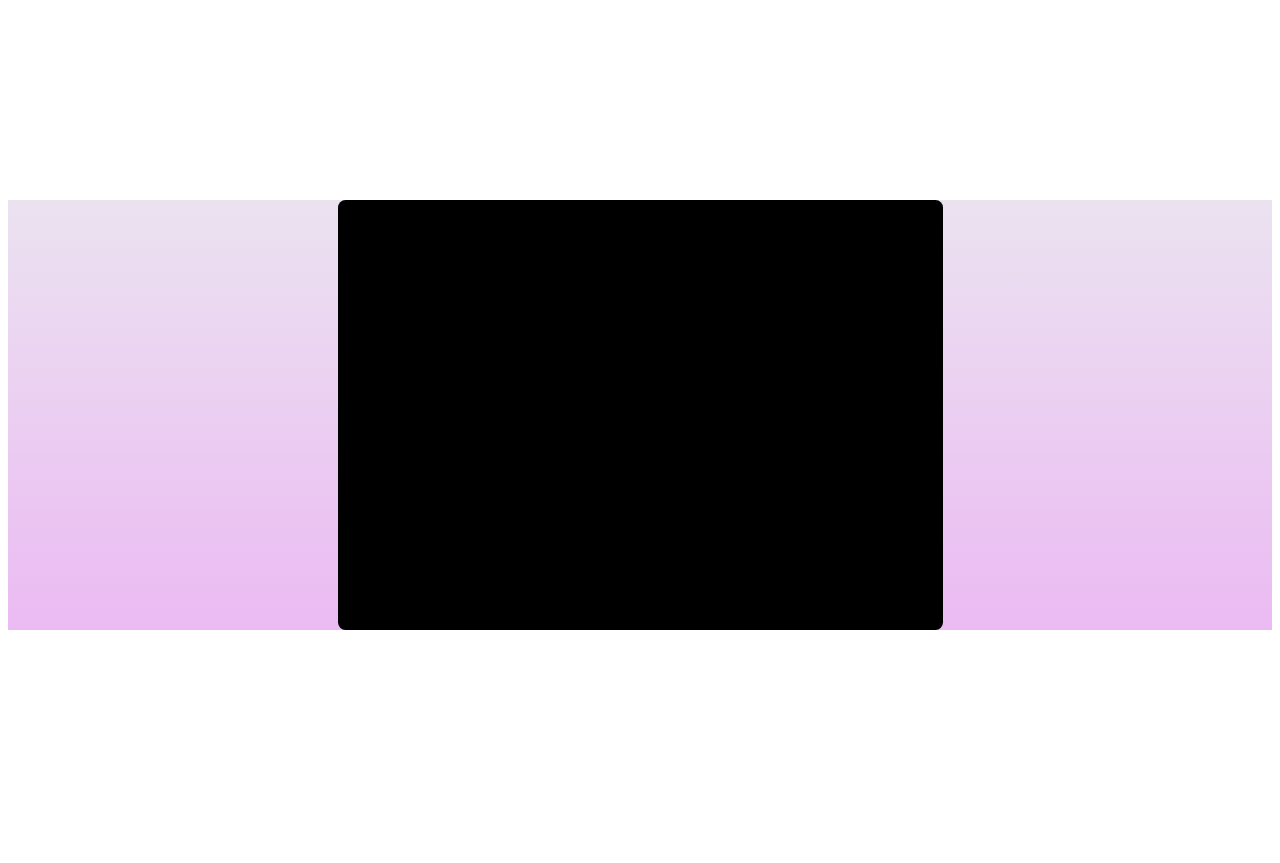
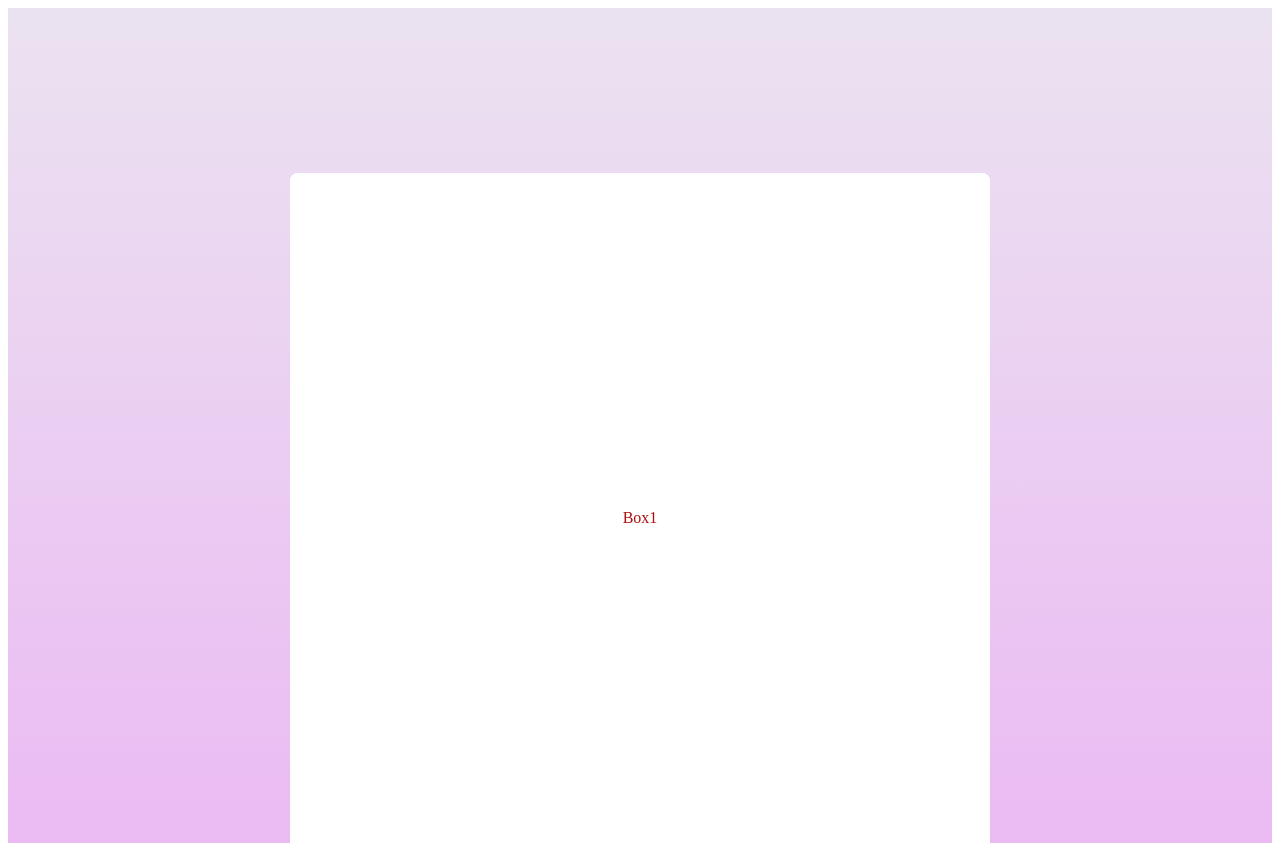
Before and after one commit to longdd90jp/basic-html, a plain HTML site: page Bai1.html in a window 1280 px wide. Before the commit the page ends 800 px from the top, so only its background shows below. Drawn offline with Linux system fonts and the light colour scheme.

Commit message:
Update Bai1.html

```diff
--- a/Bai1.html
+++ b/Bai1.html
@@ -5,22 +5,26 @@
         <title>Bai 1</title>
         <style>
             .box{
-                width: 585px;
-                height: 410px;
-                color: #000000;
+                width: 680px;
+                height: 670px;
+                color: #ad0e0e;
                 display: flex;
                 align-items: center;
                 justify-content: center;
-                background-color: black;
+                background-color: white;
                 border-radius: 7.5px;
                 padding: 10px;
                 margin: auto;
-                margin-top: 200px;
+                margin-top: 150px;
             }
             .header{
                 width: 100%;
-                height: ;
+                height: 100vh;
                 background-image: linear-gradient(0,rgba(215,118,231,0.5),rgba(215,198,226,0.5));
+                background-size: 100%;
+                padding-top: 15px;
+                padding-bottom: 20px;
+                margin: 0px;
             }
         </style>
     </head>
```
